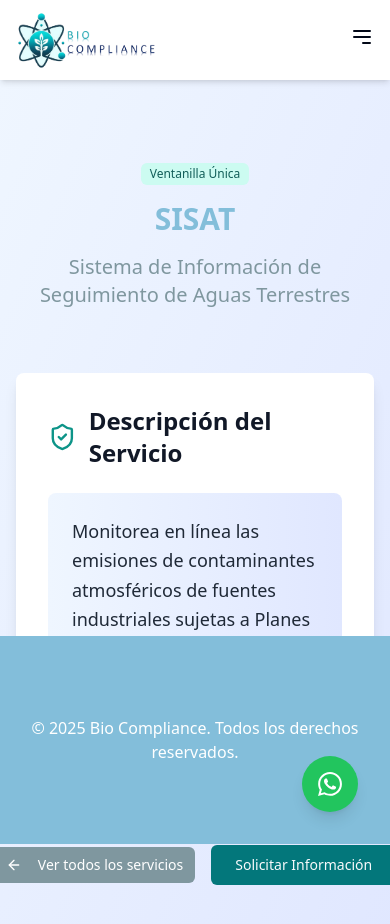
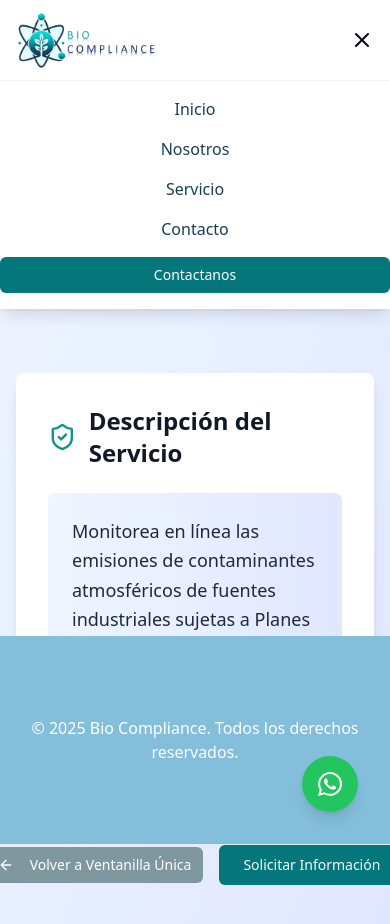
Before and after one commit to Clizamaa/biocompliance, a Next.js app: page /servicios/ventanilla-unica/sisat in a window 390 px wide. Both pictures are taken after a click on the button "Abrir menú". Shown: the top 924 px of the page. Built offline with nearby package versions, Linux system fonts and the light colour scheme.

Commit message:
fix(ventanilla-unica): update back button text and BOM encoding
Update "Ver todos los servicios" to "Volver a Ventanilla Única" across all service pages
Fix UTF-8 BOM encoding in multiple files
Refactor header navigation in sisat page for better mobile experience

```diff
--- a/src/app/servicios/ventanilla-unica/dae/page.jsx
+++ b/src/app/servicios/ventanilla-unica/dae/page.jsx
@@ -107,7 +107,7 @@
                 <Button asChild className="bg-slateGray-600 hover:bg-slateGray-700 text-white transition-colors">
                   <Link href="/?openModal=ventanilla">
                     <ArrowLeft className="mr-2 h-4 w-4" />
-                    Ver todos los servicios
+                    Volver a Ventanilla Única
                   </Link>
                 </Button>
                 <Link href="/#contacto">
--- a/src/app/servicios/ventanilla-unica/dasuspel/page.jsx
+++ b/src/app/servicios/ventanilla-unica/dasuspel/page.jsx
@@ -107,7 +107,7 @@
                 <Button asChild className="bg-slateGray-600 hover:bg-slateGray-700 text-white transition-colors">
                   <Link href="/?openModal=ventanilla">
                     <ArrowLeft className="mr-2 h-4 w-4" />
-                    Ver todos los servicios
+                    Volver a Ventanilla Única
                   </Link>
                 </Button>
                 <Link href="/#contacto">
--- a/src/app/servicios/ventanilla-unica/dja/page.jsx
+++ b/src/app/servicios/ventanilla-unica/dja/page.jsx
@@ -107,7 +107,7 @@
                 <Button asChild className="bg-slateGray-600 hover:bg-slateGray-700 text-white transition-colors">
                   <Link href="/?openModal=ventanilla">
                     <ArrowLeft className="mr-2 h-4 w-4" />
-                    Ver todos los servicios
+                    Volver a Ventanilla Única
                   </Link>
                 </Button>
                 <Link href="/#contacto">
--- a/src/app/servicios/ventanilla-unica/huella-carbono/page.jsx
+++ b/src/app/servicios/ventanilla-unica/huella-carbono/page.jsx
@@ -107,7 +107,7 @@
                 <Button asChild className="bg-slateGray-600 hover:bg-slateGray-700 text-white transition-colors">
                   <Link href="/?openModal=ventanilla">
                     <ArrowLeft className="mr-2 h-4 w-4" />
-                    Ver todos los servicios
+                    Volver a Ventanilla Única
                   </Link>
                 </Button>
                 <Link href="/#contacto">
--- a/src/app/servicios/ventanilla-unica/rfp/page.jsx
+++ b/src/app/servicios/ventanilla-unica/rfp/page.jsx
@@ -5,7 +5,7 @@
 import Link from 'next/link';
 import { Button } from "@/components/ui/button";
 import { Badge } from "@/components/ui/badge";
-import { ArrowLeft, ShieldCheck } from 'lucide-react';
+import { ArrowLeft, ShieldCheck, Menu, X } from 'lucide-react';
 import WhatsAppButton from '@/components/ui/WhatsAppButton';
 import FadeIn from '@/components/ui/fade-in';
 
@@ -107,7 +107,7 @@
                 <Button asChild className="bg-slateGray-600 hover:bg-slateGray-700 text-white transition-colors">
                   <Link href="/?openModal=ventanilla">
                     <ArrowLeft className="mr-2 h-4 w-4" />
-                    Ver todos los servicios
+                    Volver a Ventanilla Única
                   </Link>
                 </Button>
                 <Link href="/#contacto">
--- a/src/app/servicios/ventanilla-unica/riles/page.jsx
+++ b/src/app/servicios/ventanilla-unica/riles/page.jsx
@@ -107,7 +107,7 @@
                 <Button asChild className="bg-slateGray-600 hover:bg-slateGray-700 text-white transition-colors">
                   <Link href="/?openModal=ventanilla">
                     <ArrowLeft className="mr-2 h-4 w-4" />
-                    Ver todos los servicios
+                    Volver a Ventanilla Única
                   </Link>
                 </Button>
                 <Link href="/#contacto">
--- a/src/app/servicios/ventanilla-unica/ruea/page.jsx
+++ b/src/app/servicios/ventanilla-unica/ruea/page.jsx
@@ -107,7 +107,7 @@
                 <Button asChild className="bg-slateGray-600 hover:bg-slateGray-700 text-white transition-colors">
                   <Link href="/?openModal=ventanilla">
                     <ArrowLeft className="mr-2 h-4 w-4" />
-                    Ver todos los servicios
+                    Volver a Ventanilla Única
                   </Link>
                 </Button>
                 <Link href="/#contacto">
--- a/src/app/servicios/ventanilla-unica/sidrep/page.jsx
+++ b/src/app/servicios/ventanilla-unica/sidrep/page.jsx
@@ -107,7 +107,7 @@
                 <Button asChild className="bg-slateGray-600 hover:bg-slateGray-700 text-white transition-colors">
                   <Link href="/?openModal=ventanilla">
                     <ArrowLeft className="mr-2 h-4 w-4" />
-                    Ver todos los servicios
+                    Volver a Ventanilla Única
                   </Link>
                 </Button>
                 <Link href="/#contacto">
--- a/src/app/servicios/ventanilla-unica/sinader/page.jsx
+++ b/src/app/servicios/ventanilla-unica/sinader/page.jsx
@@ -107,7 +107,7 @@
                 <Button asChild className="bg-slateGray-600 hover:bg-slateGray-700 text-white transition-colors">
                   <Link href="/?openModal=ventanilla">
                     <ArrowLeft className="mr-2 h-4 w-4" />
-                    Ver todos los servicios
+                    Volver a Ventanilla Única
                   </Link>
                 </Button>
                 <Link href="/#contacto">
--- a/src/app/servicios/ventanilla-unica/sisat/page.jsx
+++ b/src/app/servicios/ventanilla-unica/sisat/page.jsx
@@ -5,7 +5,7 @@
 import Link from 'next/link';
 import { Button } from "@/components/ui/button";
 import { Badge } from "@/components/ui/badge";
-import { ArrowLeft, ShieldCheck, Menu, X } from 'lucide-react';
+import { ArrowLeft, Menu, ShieldCheck, X } from 'lucide-react';
 import WhatsAppButton from '@/components/ui/WhatsAppButton';
 import FadeIn from '@/components/ui/fade-in';
 
@@ -14,23 +14,63 @@
 
   return (
     <div className="min-h-screen bg-white">
+      {/* Header */}
       <header className="sticky top-0 z-50 bg-white shadow-md">
-        <div className="container mx-auto px-4 lg:px-6">
-          <div className="flex items-center justify-between h-20">
+        <div className="w-full h-20 relative flex items-center">
+          <div className="container mx-auto px-4 lg:px-6 h-full flex items-center justify-between">
             <Link href="/" className="flex items-center space-x-2">
               <Image src="/logo.png" alt="Bio Compliance Logo" width={140} height={35} />
             </Link>
-            <div>
+
+            <nav className="hidden lg:flex items-center space-x-8 absolute left-1/2 -translate-x-1/2">
+              <Link href="/" className="text-charcoal-500 font-medium relative pb-1 after:content-[''] after:absolute after:bottom-0 after:left-0 after:w-0 after:h-[2px] after:bg-robinEggBlue-300 after:transition-all after:duration-300 hover:after:w-full">
+                Inicio
+              </Link>
+              <Link href="/#nosotros" className="text-charcoal-500 font-medium relative pb-1 after:content-[''] after:absolute after:bottom-0 after:left-0 after:w-0 after:h-[2px] after:bg-robinEggBlue-300 after:transition-all after:duration-300 hover:after:w-full">
+                Nosotros
+              </Link>
+              <Link href="/#servicios" className="text-charcoal-500 font-medium relative pb-1 after:content-[''] after:absolute after:bottom-0 after:left-0 after:w-0 after:h-[2px] after:bg-robinEggBlue-300 after:transition-all after:duration-300 hover:after:w-full">
+                Servicio
+              </Link>
+              <Link href="/#contacto" className="text-charcoal-500 font-medium relative pb-1 after:content-[''] after:absolute after:bottom-0 after:left-0 after:w-0 after:h-[2px] after:bg-robinEggBlue-300 after:transition-all after:duration-300 hover:after:w-full">
+                Contacto
+              </Link>
+            </nav>
+
+            <div className="flex items-center gap-4">
               <Button asChild className="hidden lg:inline-flex bg-robinEggBlue-300 hover:bg-robinEggBlue-400 text-white transition-colors">
                 <Link href="/#contacto">Contactanos</Link>
               </Button>
               <button className="lg:hidden" onClick={() => setIsMenuOpen(!isMenuOpen)}>
                 <span className="sr-only">Abrir menú</span>
-                <svg className="w-6 h-6" fill="none" stroke="currentColor" viewBox="0 0 24 24"><path strokeLinecap="round" strokeLinejoin="round" strokeWidth="2" d="M4 6h16M4 12h16m-7 6h7"></path></svg>
+                {isMenuOpen ? <X className="h-6 w-6" /> : <Menu className="h-6 w-6" />}
               </button>
             </div>
           </div>
         </div>
+
+        {/* Mobile Menu Panel */}
+        {isMenuOpen && (
+          <div className="lg:hidden bg-white border-t border-gray-100 absolute w-full left-0">
+            <nav className="flex flex-col items-center space-y-4 py-4 shadow-lg">
+              <Link href="/" onClick={() => setIsMenuOpen(false)} className="text-charcoal-500 font-medium">
+                Inicio
+              </Link>
+              <Link href="/#nosotros" onClick={() => setIsMenuOpen(false)} className="text-charcoal-500 font-medium">
+                Nosotros
+              </Link>
+              <Link href="/#servicios" onClick={() => setIsMenuOpen(false)} className="text-charcoal-500 font-medium">
+                Servicio
+              </Link>
+              <Link href="/#contacto" onClick={() => setIsMenuOpen(false)} className="text-charcoal-500 font-medium">
+                Contacto
+              </Link>
+              <Button asChild className="bg-robinEggBlue-300 hover:bg-robinEggBlue-400 text-white transition-colors w-full">
+                 <Link href="/#contacto" onClick={() => setIsMenuOpen(false)}>Contactanos</Link>
+              </Button>
+            </nav>
+          </div>
+        )}
       </header>
 
       <main>
@@ -67,7 +107,7 @@
                 <Button asChild className="bg-slateGray-600 hover:bg-slateGray-700 text-white transition-colors">
                   <Link href="/?openModal=ventanilla">
                     <ArrowLeft className="mr-2 h-4 w-4" />
-                    Ver todos los servicios
+                    Volver a Ventanilla Única
                   </Link>
                 </Button>
                 <Link href="/#contacto">
```
